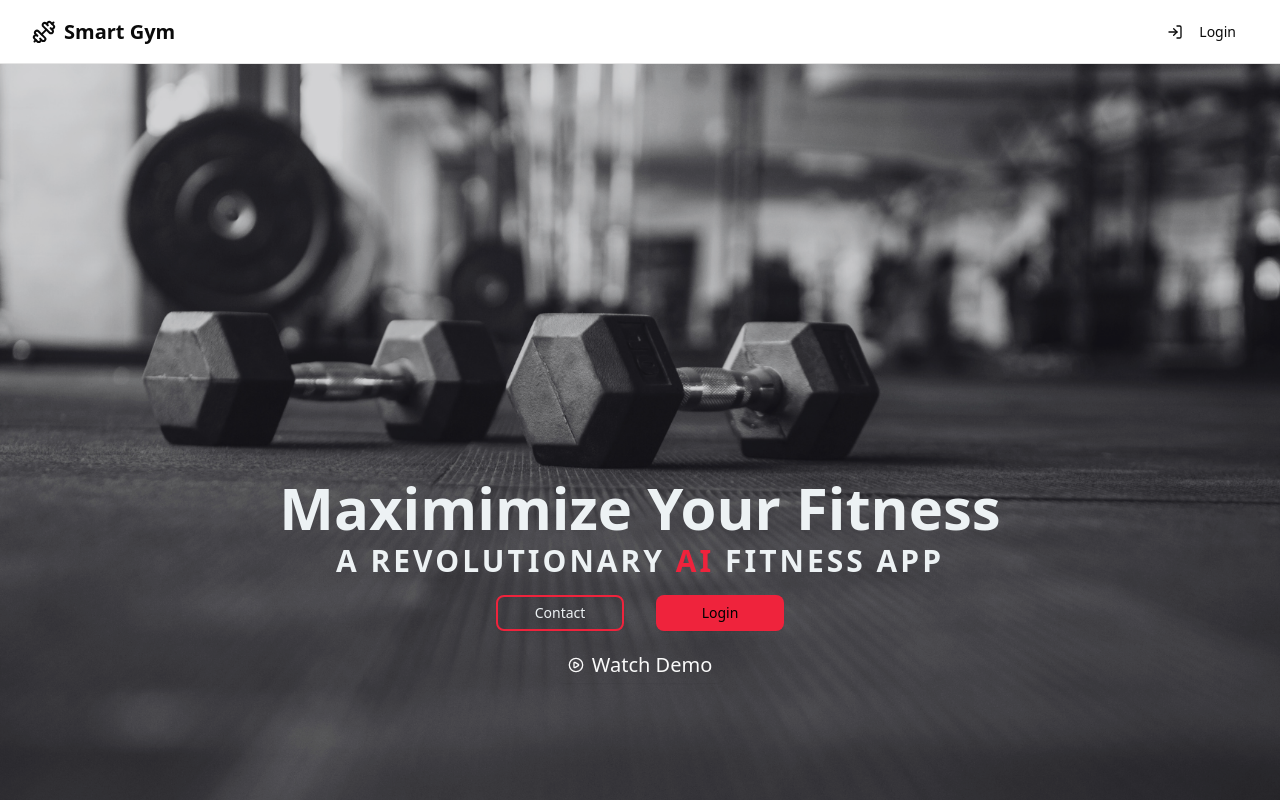
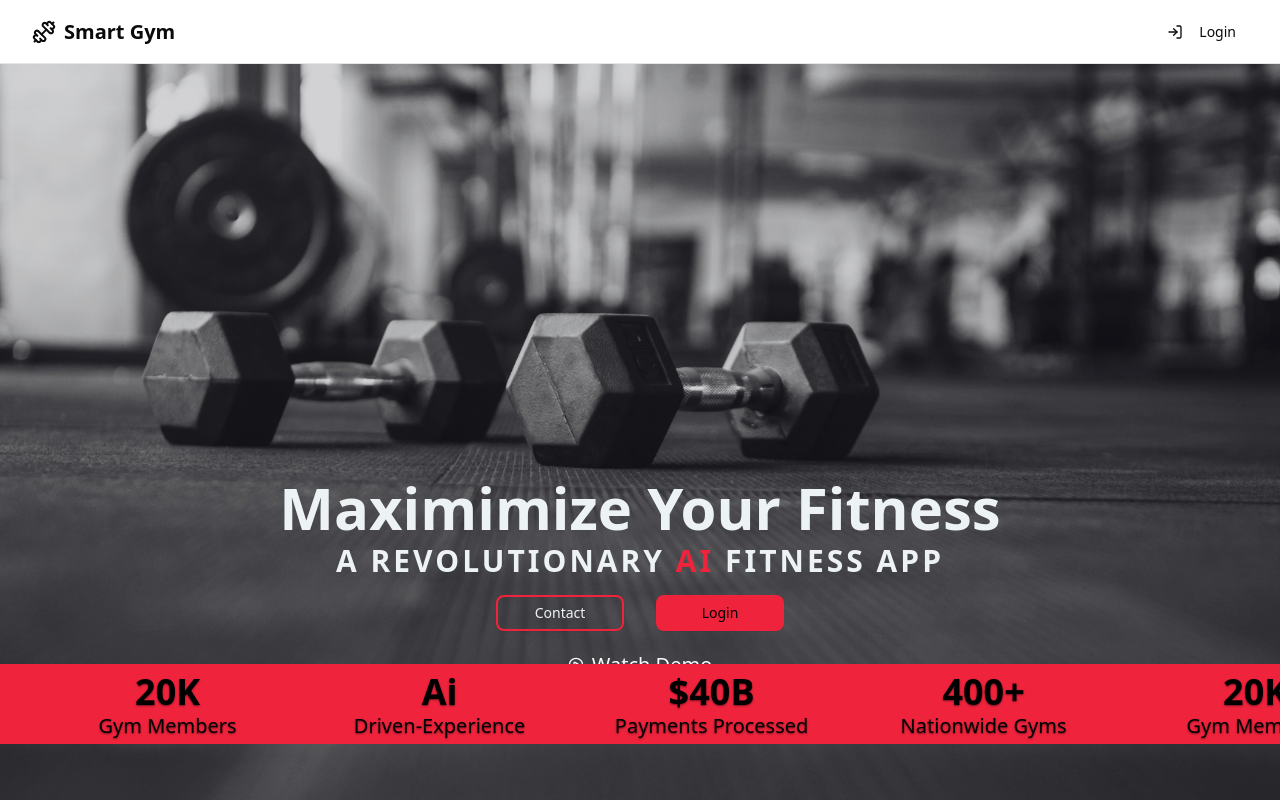
Before and after one commit to rajakrishna/smart-gym, a Next.js app: page / in a window 1280 px wide. Shown: the top 800 px of the page. Built offline with nearby package versions, Linux system fonts and the light colour scheme.

Commit message:
feat: add marquee to hero section (GYM-32)

```diff
--- a/app/globals.css
+++ b/app/globals.css
@@ -122,3 +122,29 @@
     @apply bg-background text-foreground;
   }
 }
+
+/* --- Custom Marquee Animation --- */
+@layer utilities {
+  @keyframes marquee {
+    0% {
+      transform: translateX(0%);
+    }
+    100% {
+      transform: translateX(-100%);
+    }
+  }
+
+  .animate-marquee {
+    animation: marquee 70s linear infinite;
+    white-space: nowrap;
+  }
+
+  .marquee-track {
+    display: flex;
+    width: 200%;
+    white-space:nowrap
+  }
+   .drop-shadow-marquee {
+    text-shadow: 0 1px 2px rgba(0, 0, 0, 0.5);
+  }
+}
--- a/components/layouts/auth/hero.tsx
+++ b/components/layouts/auth/hero.tsx
@@ -5,7 +5,16 @@ import LABELS from '@/constants/labels';
 import { CirclePlay } from 'lucide-react';
 
 const { header, subHeader1, span, subHeader2, button1, button2, button3, href1, href2, href3 } = LABELS.hero;
+
+const { value1, value2, value3, value4, label1, label2, label3, label4 } = LABELS.marquee;
 const Hero = () => {
+  const MarqueeItem = ({ value, label }: { value: string; label: string }) => (
+    <div className='flex flex-col items-center min-w-[12rem]'>
+      <span className='text-3xl md:text-4xl font-bold drop-shadow-marquee'>{value}</span>
+      <p className='text-sm md:text-xl text-black drop-shadow-marquee'>{label}</p>
+    </div>
+  );
+
   return (
     <section
       className='relative h-screen w-full bg-cover bg-center text-muted'
@@ -43,6 +52,25 @@ const Hero = () => {
             </Button>
           </div>
         </div>
+
+        <div className='absolute bottom-30 w-full h-[4rem] md:h-[5rem] z-10 overflow-hidden bg-primary md:py-2'>
+          <div className='animate-marquee marquee-track text-black text-2xl gap-20'>
+            <MarqueeItem value={value1} label={label1} />
+            <MarqueeItem value={value2} label={label2} />
+            <MarqueeItem value={value3} label={label3} />
+            <MarqueeItem value={value4} label={label4} />
+
+            <MarqueeItem value={value1} label={label1} />
+            <MarqueeItem value={value2} label={label2} />
+            <MarqueeItem value={value3} label={label3} />
+            <MarqueeItem value={value4} label={label4} />
+
+            <MarqueeItem value={value1} label={label1} />
+            <MarqueeItem value={value2} label={label2} />
+            <MarqueeItem value={value3} label={label3} />
+            <MarqueeItem value={value4} label={label4} />
+          </div>
+        </div>
       </div>
     </section>
   );
--- a/constants/labels.ts
+++ b/constants/labels.ts
@@ -24,6 +24,18 @@ const LABELS = {
     href3: '#demo',
   },
 
+  marquee: {
+    value1: "400+",
+    label1: "Nationwide Gyms",
+    value2: "20K",
+    label2: "Gym Members",
+    value3: "Ai",
+    label3: "Driven-Experience",
+    value4: "$40B",
+    label4: "Payments Processed"
+  },
+
+
   pages: {
     example: {
       title: 'Example',
```
